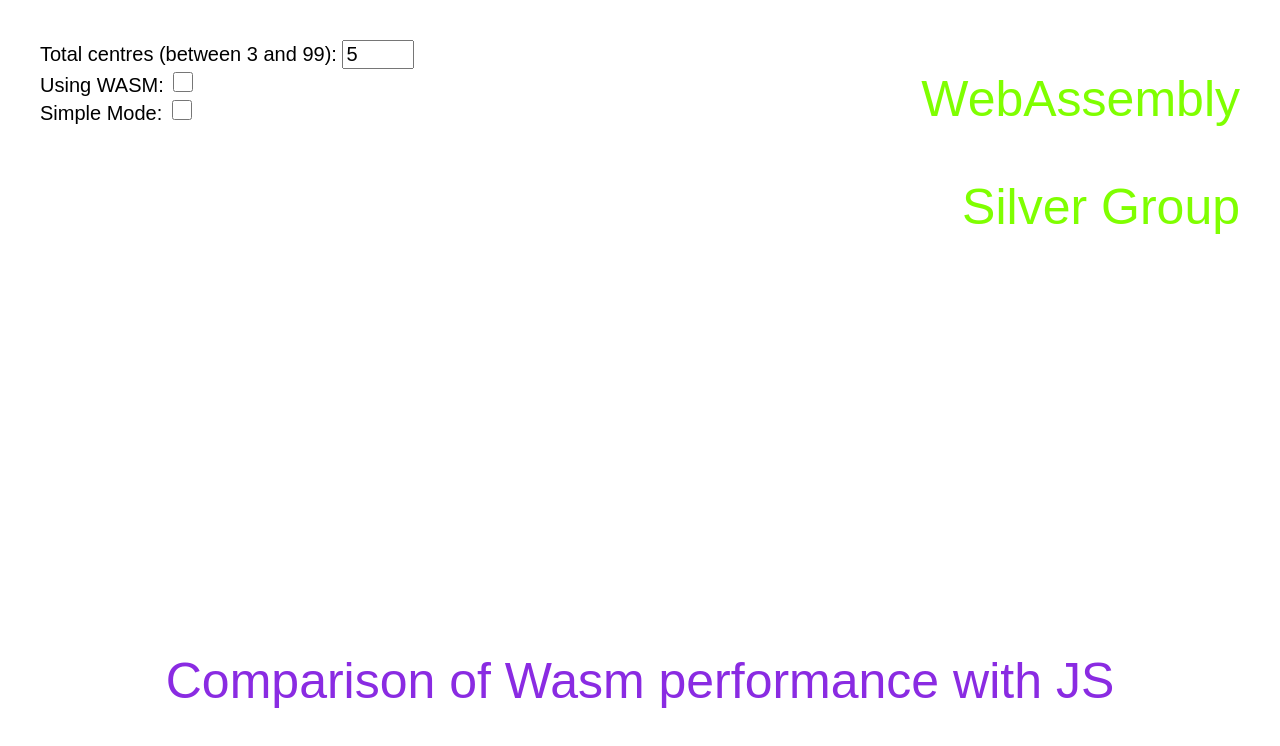
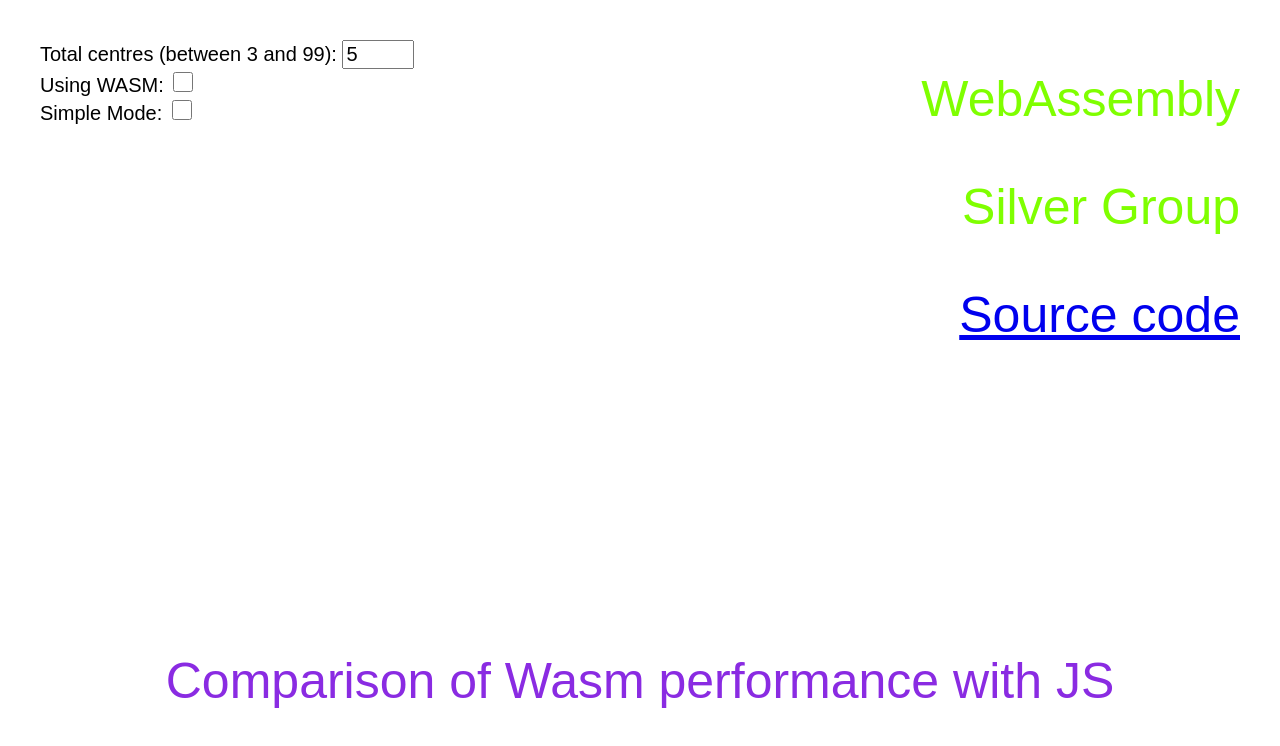
Before and after one commit to NikolaiSemko/wasm_vs_js, a plain HTML site: page index.html in a window 1280 px wide. Drawn offline with Linux system fonts and the light colour scheme; no server answers.

Commit message:
first version

```diff
--- a/index.html
+++ b/index.html
@@ -14,6 +14,7 @@
 <div id = "title">
     <p>WebAssembly</p>
     <p>Silver Group</p>
+    <a href="https://github.com/NikolaiSemko/wasm_vs_js/tree/main" target="_blank"  >Source code</a>
 </div>
 <div id = "title2">
     <p>Comparison of Wasm performance with JS</p>
```
